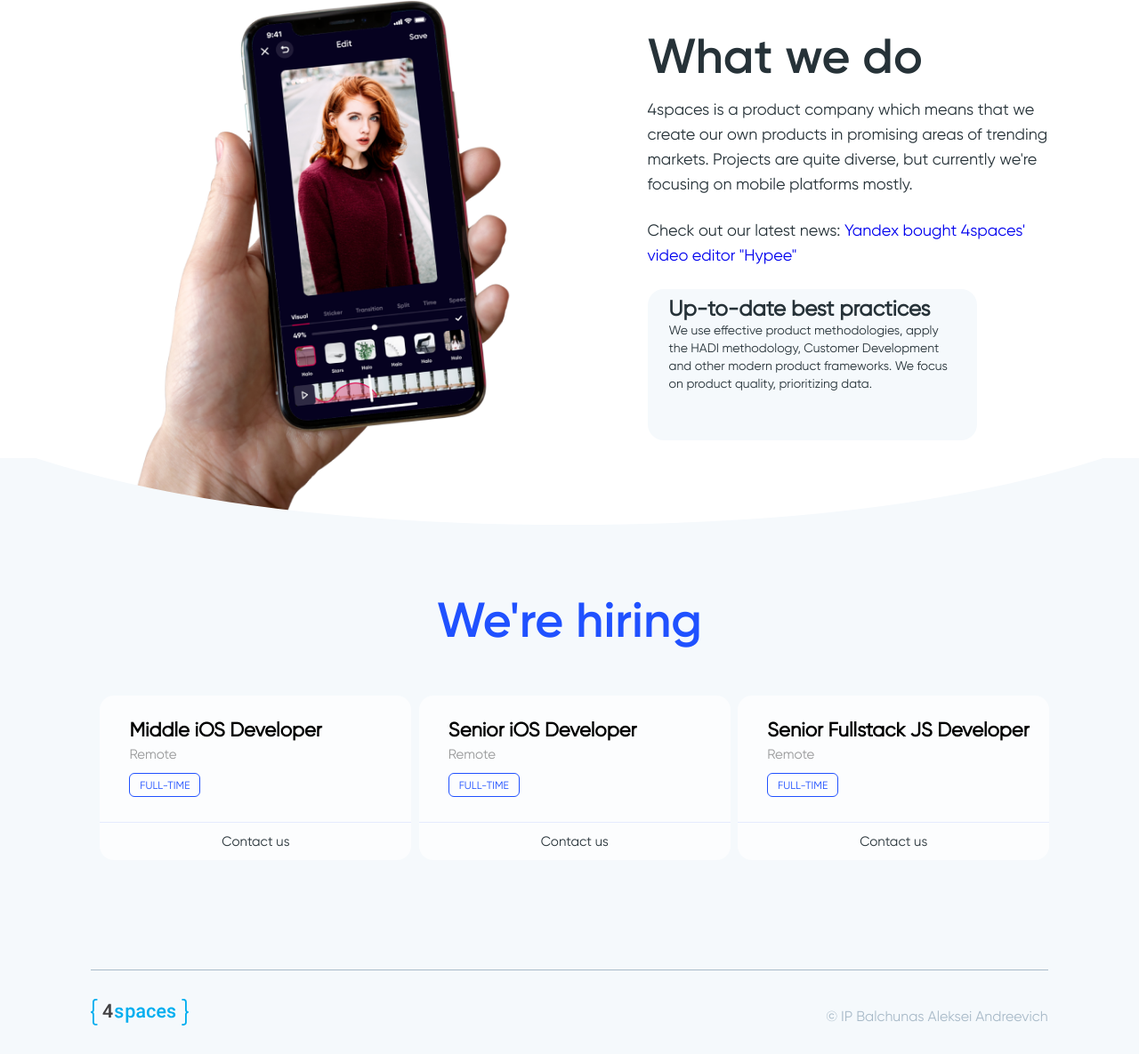
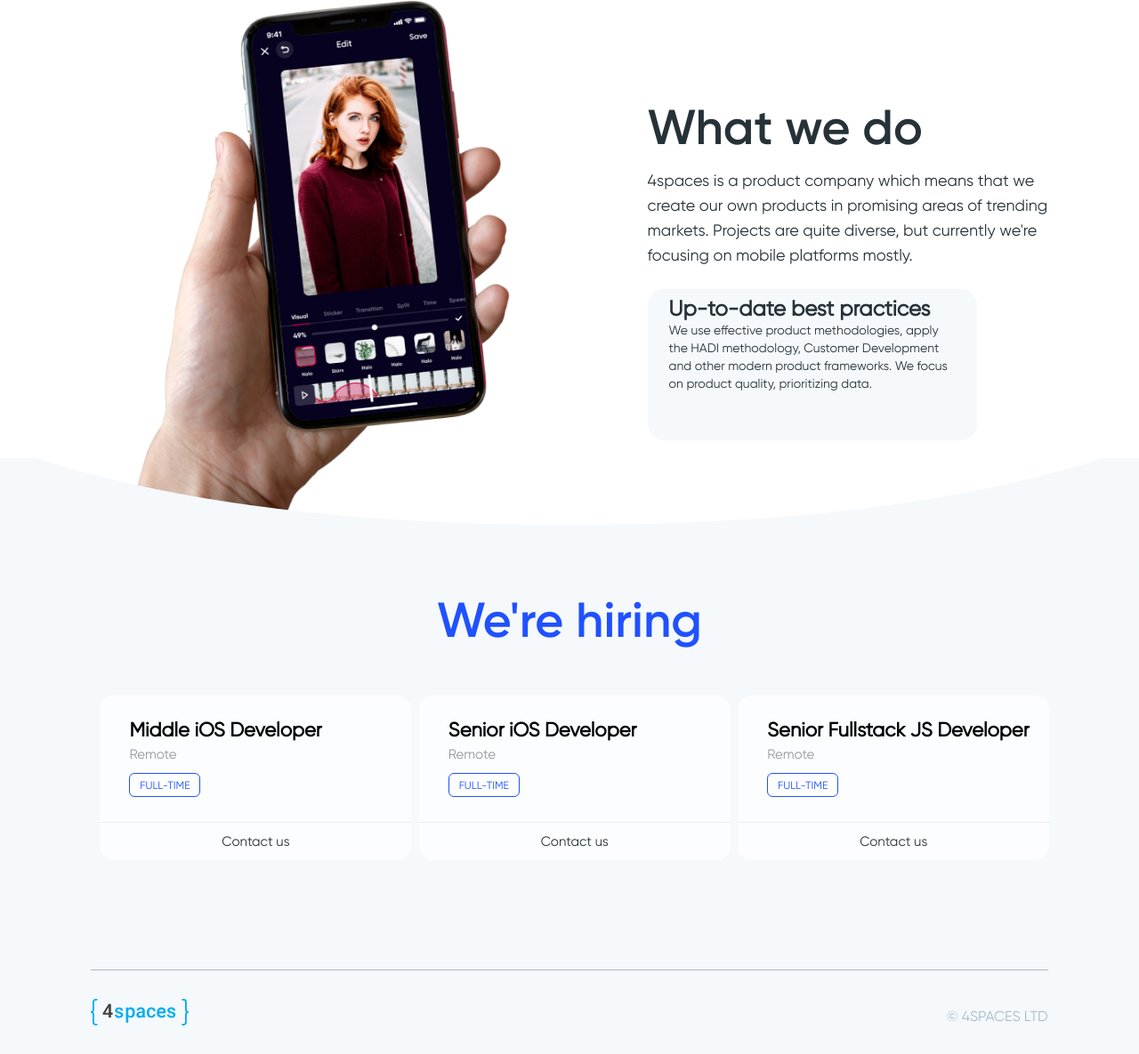
Before and after one commit to clickcaramel/4spaces, a plain HTML site: page index.html in a window 1280 px wide. Shown: the part 1382-2567 px from the top of the page at 89% size. Drawn offline with Linux system fonts and the light colour scheme; a script that the page names is missing; files whose address does not match are found by name; a web font is replaced by a local one.

Commit message:
Changed to Cyprus company

```diff
--- a/index.html
+++ b/index.html
@@ -138,9 +138,6 @@
                     <h1>What we do</h1>
                     <p>4spaces is a product company which means that we create our own products in promising areas of trending markets.
                         Projects are quite diverse, but currently we're focusing on mobile platforms mostly.</p>
-
-                    <p>Check out our latest news: <a href="https://vc.ru/services/256941-yandeks-kupil-videoredaktor-hypee-dlya-razvitiya-korotkih-vertikalnyh-rolikov-v-dzene" onclick="sendEvent('hypee-link-click')">Yandex bought 4spaces' video editor "Hypee"</a></p>
-
                     <div id="text-box">
 
                             <h3>Up-to-date best practices</h3>
@@ -209,7 +206,7 @@
                 <a href="#"> Our products</a>
             </div> -->
             <div class="footer-copyright">
-                © IP Balchunas Aleksei Andreevich
+                © 4SPACES LTD
             </div>
         </div>
 
```
